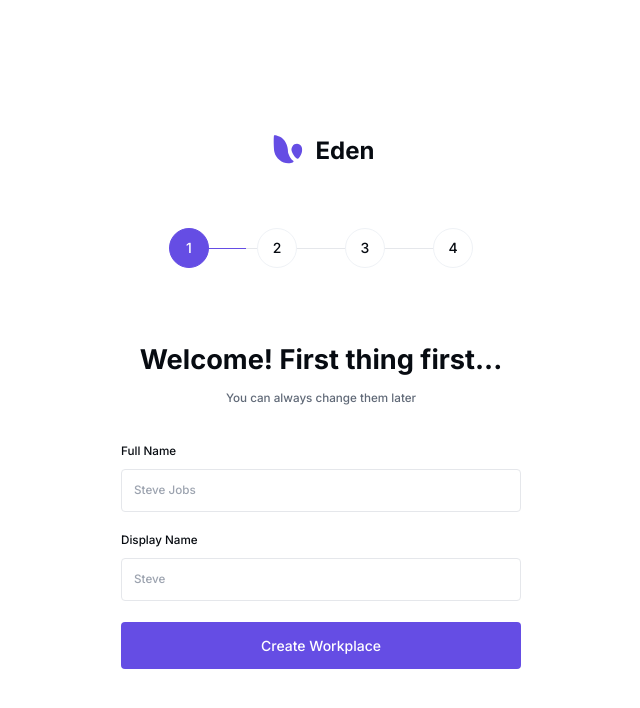
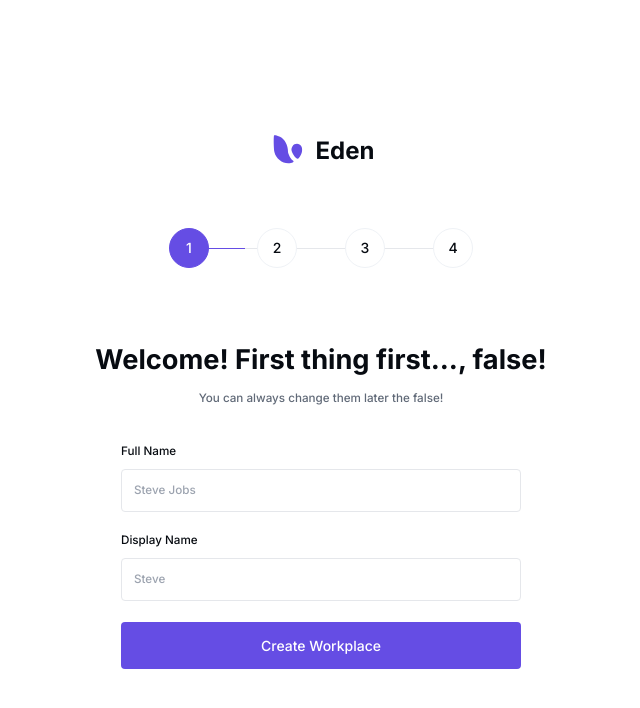
Before and after one commit to Rekhakumari12/cutshort-assignment, a React (Create React App) app: page / in a window 1280 px wide. Shown: the top 708 px of the page, without its empty margins (319-959 px from the left). Built offline with nearby package versions, Linux system fonts and the light colour scheme.

Commit message:
fix bugs

```diff
--- a/src/components/ContentTitle.jsx
+++ b/src/components/ContentTitle.jsx
@@ -1,10 +1,11 @@
 import React from 'react';
 
-const ContentTitle = ({ ContentTitles, currentStep }) => {
+const ContentTitle = ({ ContentTitles, currentStep, name, maxSteps, workspaceName }) => {
+  console.log(name)
   return (
     <div className="contentTitle">
-      <h2>{ContentTitles[currentStep - 1].text}</h2>
-      <span>{ContentTitles[currentStep - 1].subtitle}</span>
+      <h2>{ContentTitles[currentStep - 1].text}{", " + (currentStep === maxSteps && name) + "!"}</h2>
+      <span>{ContentTitles[currentStep - 1].subtitle}{" the " + (currentStep === maxSteps && workspaceName) + "!"}</span>
     </div>
   );
 }
--- a/src/components/Input.jsx
+++ b/src/components/Input.jsx
@@ -9,7 +9,6 @@ const Input = ({
   type,
   withUrl,
 }) => {
-  console.log(withUrl);
   return (
     <div className="flex flex-col pt-5">
       <label htmlFor="name" className="pb-2">
--- a/src/container/App.js
+++ b/src/container/App.js
@@ -3,9 +3,8 @@ import { useReducer, useState, useMemo } from "react";
 import UserNameInfo from "../pages/UserNameInfo";
 import WorkspaceInfo from "../pages/WorkspaceInfo";
 import SetupInfo from "../pages/SetupInfo";
-import CompleteOnboard from "../pages/CompleteOnboard";
 import { CheckWrapper } from "./App.style";
-import { ReactComponent as CheckIcon } from '../assets/check.svg'
+import { ReactComponent as CheckIcon } from "../assets/check.svg";
 import { reducer } from "../reducer/reducer";
 import InitialState from "../InitialState";
 import { ContentTitles } from "../constants/constants";
@@ -27,7 +26,7 @@ function App() {
   const handleChange = (e) => {
     let { name, value, dataset } = e.target;
     if (dataset.setup) value = dataset.setup;
-    dispatch({ type: name, payload: value });
+    dispatch({ type: name, payload: value.charAt(0).toUpperCase() + value.slice(1) });
   };
 
   const debounceFunction = debounce(handleChange, 300);
@@ -66,17 +65,27 @@ function App() {
     <AppWrapper>
       <Header />
       <StepProgress currentStep={currentStep} steps={steps} />
-      <div style={{
-        display: "grid",
-        placeContent: "center"
-      }}>
+      <div
+        style={{
+          display: "grid",
+          placeContent: "center",
+        }}
+      >
         {currentStep === maxSteps && displayContent()}
       </div>
-      <ContentTitle ContentTitles={ContentTitles} currentStep={currentStep} />
-      <div style={{
-        display: `${currentStep !== maxSteps ? `grid` : ``}`,
-        placeContent: "center"
-      }}>
+      <ContentTitle
+        ContentTitles={ContentTitles}
+        currentStep={currentStep}
+        name={data.userNameInfo.displayName}
+        maxSteps={maxSteps}
+        workspaceName={data.workspaceInfo.name}
+      />
+      <div
+        style={{
+          display: `${currentStep !== maxSteps ? `grid` : ``}`,
+          placeContent: "center",
+        }}
+      >
         {currentStep !== maxSteps && displayContent()}
         <br />
         <Button
@@ -87,7 +96,7 @@ function App() {
           data={data}
         />
       </div>
-    </AppWrapper >
+    </AppWrapper>
   );
 }
 
--- a/src/pages/CompleteOnboard.jsx
+++ /dev/null
@@ -1,12 +0,0 @@
-import React from 'react';
-import { ReactComponent as CheckIcon } from '../assets/check.svg'
-import { CheckWrapper } from '../container/App.style';
-const CompleteOnboard = ({ userName, currentStep, workplaceName }) => {
-  return (
-    <CheckWrapper>
-      <CheckIcon />
-    </CheckWrapper>
-  );
-}
-
-export default CompleteOnboard;
--- a/src/pages/SetupInfo.jsx
+++ b/src/pages/SetupInfo.jsx
@@ -4,20 +4,19 @@ import { SetupWrapper } from '../container/App.style';
 import { ReactComponent as UserIcon } from '../assets/user.svg';
 import { ReactComponent as TeamIcon } from '../assets/team.svg';
 const SetupInfo = ({ handleChange, data }) => {
-  console.log(data)
   return (
     <SetupWrapper>
-      <label className={`card ${data === 'forMe' && 'active'}`}>
+      <label className={`card ${data === 'ForMe' && 'active'}`}>
         <UserIcon />
         <h3>For myself</h3>
         <p>Write better. Think more clearly. Stay orgnized.</p>
-        <input type='radio' onChange={handleChange} name={ACTIONS.SET_SETUP} data-setup={'forMe'} />
+        <input type='radio' onChange={handleChange} name={ACTIONS.SET_SETUP} data-setup={'ForMe'} />
       </label>
-      <label className={`card ${data === 'forTeam' && `active`}`}>
+      <label className={`card ${data === 'ForTeam' && `active`}`}>
         <TeamIcon />
         <h3>With my team</h3>
         <p>Wikis, docs, tasks & projects, all in one place.</p>
-        <input type='radio' onChange={handleChange} name={ACTIONS.SET_SETUP} data-setup={'forTeam'} />
+        <input type='radio' onChange={handleChange} name={ACTIONS.SET_SETUP} data-setup={'ForTeam'} />
       </label>
     </SetupWrapper>
   );
```
